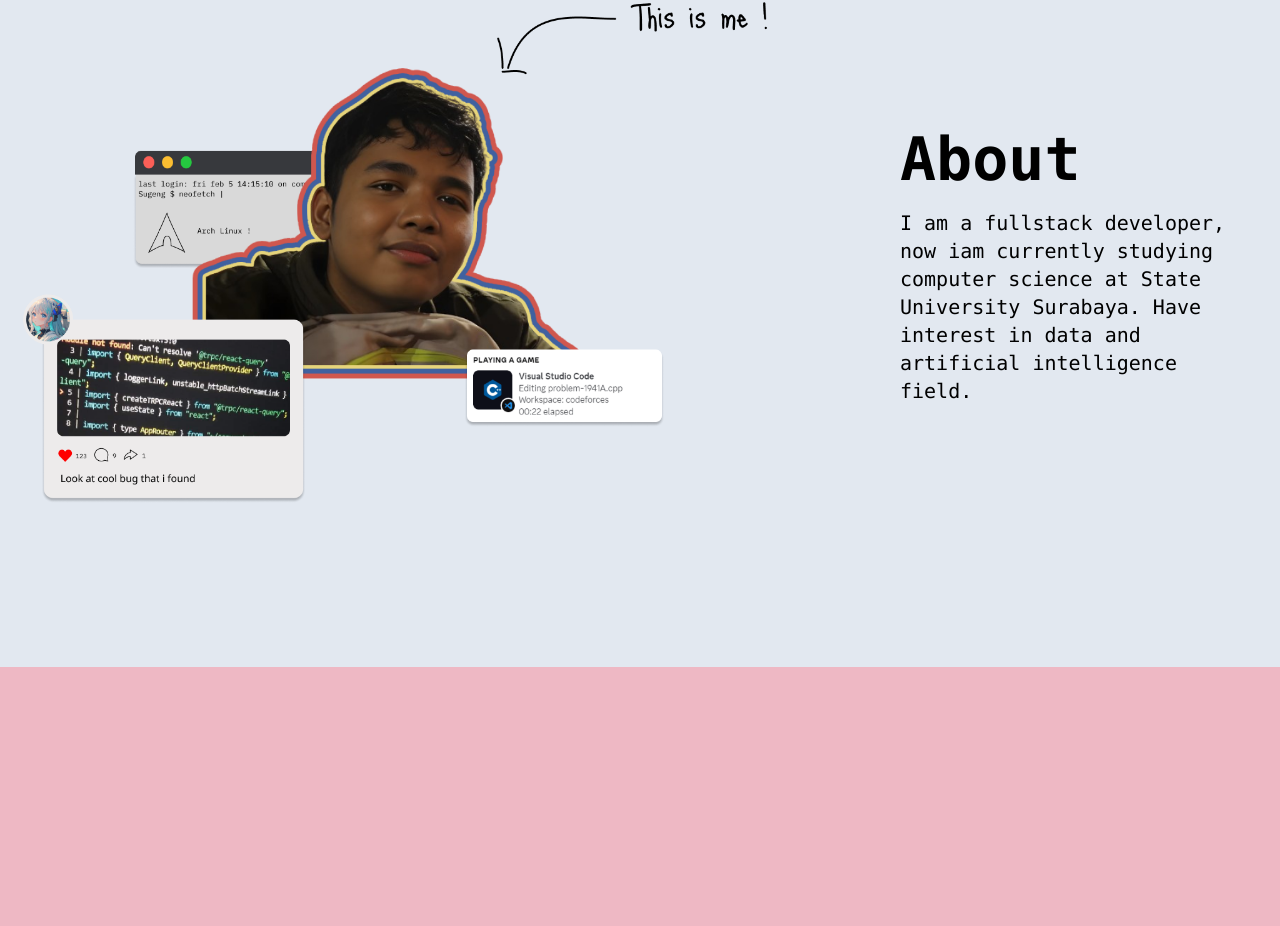
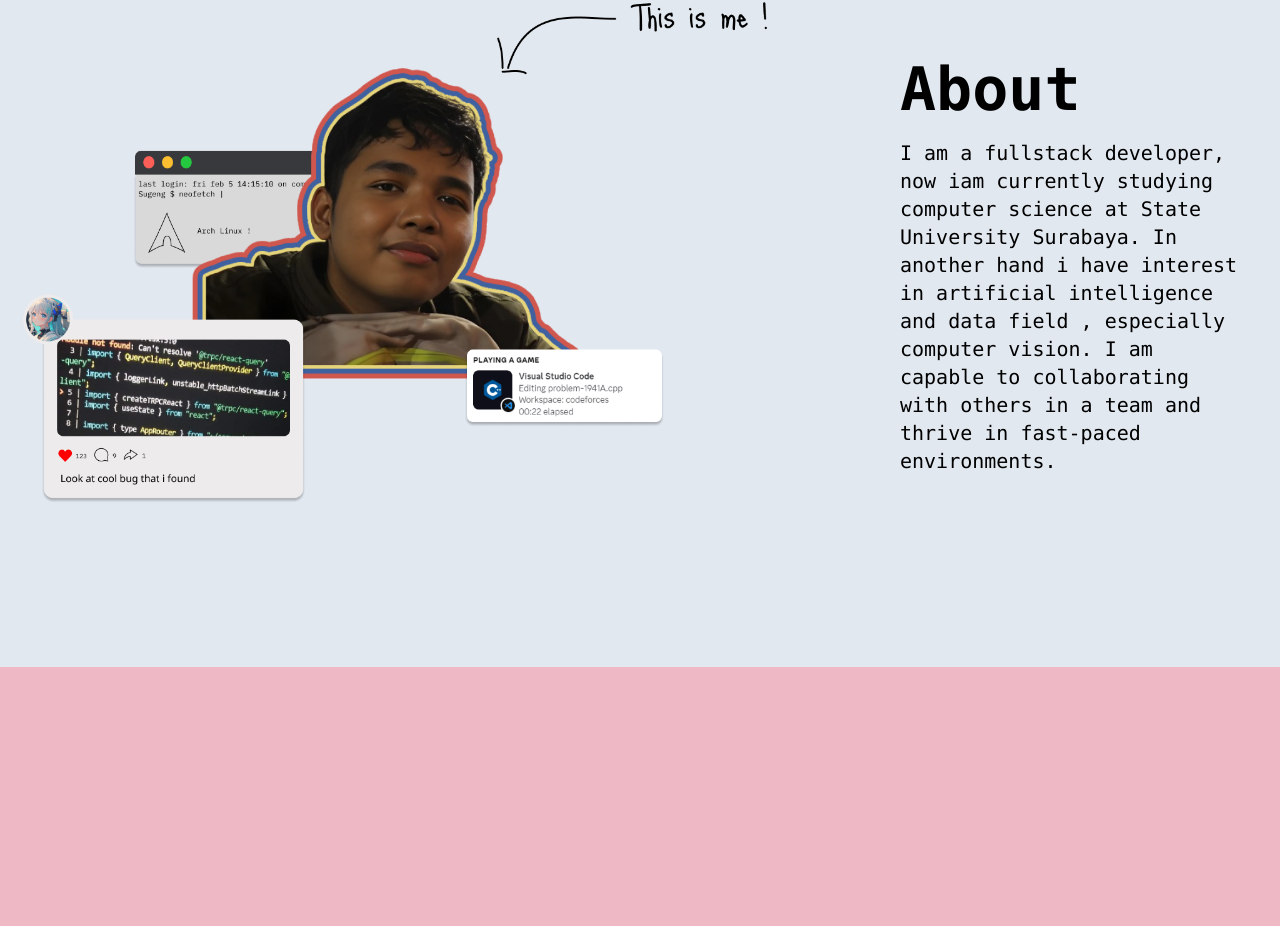
Before and after one commit to NaufalF121/Sugeng-Pages, a Nuxt app: page / in a window 1280 px wide. Shown: the part 989-1915 px from the top of the page. Built offline with nearby package versions, Linux system fonts and the light colour scheme.

Commit message:
update about

```diff
--- a/components/About.vue
+++ b/components/About.vue
@@ -1,15 +1,17 @@
 <template>
     <section class="w-full h-dhv " id="about">
         <div class="flex flex-row w-full h-dvh bg-slate-200 justify-center items-center static ">
-            <img src="/profile.png" alt="Description of image" width="900" height="900" class="z-20"/>
+            <img src="/profile.png" alt="Description of image" width="900" height="900" class="z-20" />
             <div class="flex flex-col justify-center gap-5 pr-10">
                 <h1 class="text-6xl font-mono font-bold">About</h1>
-                <p class="text-xl font-mono">I am a fullstack developer, now iam currently studying computer science at State University Surabaya. Have interest in data and artificial intelligence field.</p>
+                <p class="text-xl font-mono text-balance">I am a fullstack developer, now iam currently studying computer science at
+                    State University Surabaya. In another hand i have interest in artificial intelligence and data field
+                    , especially computer vision. I am capable to
+                    collaborating with others in a team and thrive in fast-paced environments.</p>
             </div>
         </div>
     </section>
 </template>
 
 <script>
-
 </script>
```
